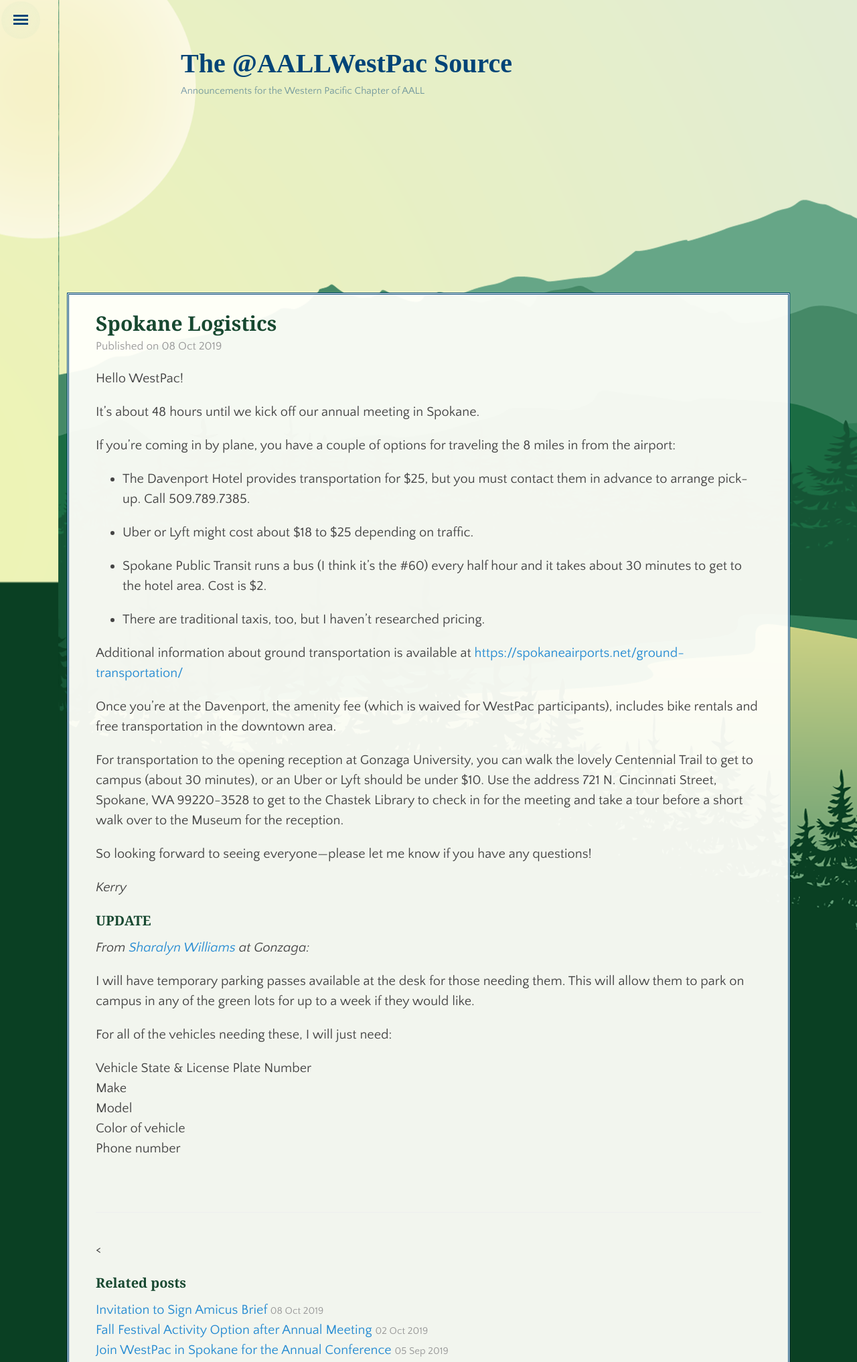
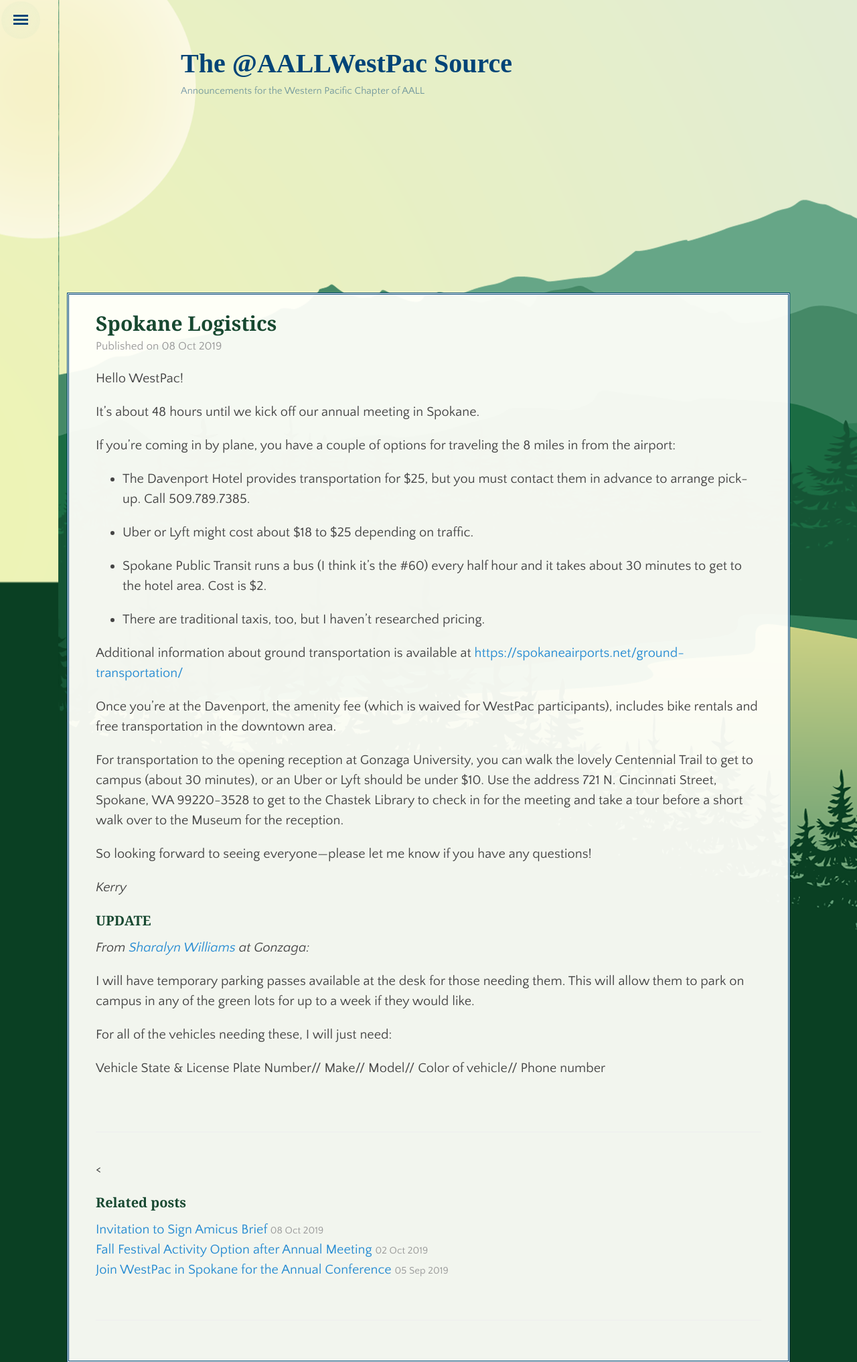
Before and after one commit to aallwestpac/aallwestpac.github.io, a Jekyll site: the page built from _posts/2019-10-08-spokane-logistics.md, in a window 1280 px wide. Shown: the whole page at 67% size. Built offline with Jekyll 4.4.1, drawn with Linux system fonts in a browser that asks for light colours; some web fonts are replaced.

Commit message:
Update 2019-10-08-spokane-logistics.md

```diff
--- a/_posts/2019-10-08-spokane-logistics.md
+++ b/_posts/2019-10-08-spokane-logistics.md
@@ -38,8 +38,8 @@ I will have temporary parking passes available at the desk for those needing the
 
 For all of the vehicles needing these, I will just need:
 
-Vehicle State & License Plate Number\\
-Make\\
-Model\\
-Color of vehicle\\
+Vehicle State & License Plate Number//
+Make//
+Model//
+Color of vehicle//
 Phone number
```
